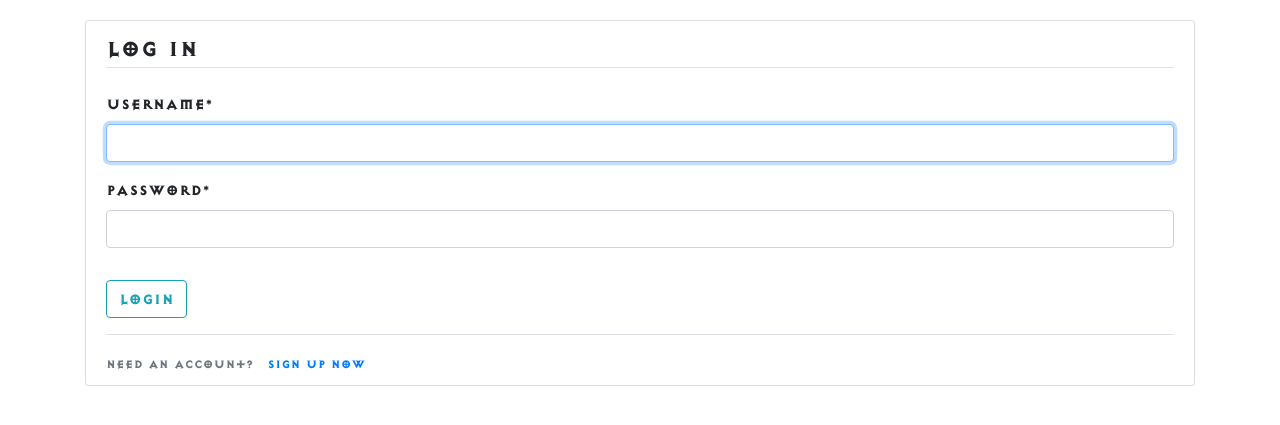
After one commit to Alschn/DoNotExpire, a Django app: page /login/ in a window 1280 px wide. The commit adds this page. Shown: the top 425 px of the page. Run offline with Django 3.2, Linux system fonts and the light colour scheme; some libraries are stand-ins or nearby versions.

Commit message:
Add login/register forms
Added forms and their corresponding routes, new templates and simple styling.

```diff
--- a/DoNotExpire/manager/static/manager/style.css
+++ b/DoNotExpire/manager/static/manager/style.css
@@ -11,3 +11,12 @@
     margin: 0;
     font-family: 'Diablo Heavy';
 }
+
+.content-section {
+    margin-top: 20px;
+    background: #ffffff;
+    padding: 10px 20px;
+    border: 1px solid #dddddd;
+    border-radius: 3px;
+    margin-bottom: 20px;
+}
--- /dev/null
+++ b/DoNotExpire/manager/templates/manager/base.html
@@ -0,0 +1,24 @@
+{% load static %}
+<!DOCTYPE html>
+<html lang="en">
+<head>
+    <meta charset="UTF-8">
+    <meta name="viewport" content="width=device-width, initial-scale=1.0">
+    <!-- Bootstrap -->
+    <link rel="stylesheet" href="https://stackpath.bootstrapcdn.com/bootstrap/4.5.2/css/bootstrap.min.css" integrity="sha384-JcKb8q3iqJ61gNV9KGb8thSsNjpSL0n8PARn9HuZOnIxN0hoP+VmmDGMN5t9UJ0Z" crossorigin="anonymous">
+    <!-- CSS -->
+    {% block css_links %}
+    <link rel="stylesheet" href="{% static 'manager/style.css' %}">
+    {% endblock css_links %}
+    <!-- Favicon -->
+    <link rel="icon" href="{% static 'manager/diablo.ico' %}">
+    <title>DoNotExpire</title>
+</head>
+
+<body>
+    <div class="container">
+    {% block main %}
+    {% endblock main %}
+    </div>
+</body>
+</html>
--- /dev/null
+++ b/DoNotExpire/profiles/templates/profiles/login.html
@@ -0,0 +1,24 @@
+{% extends 'manager/base.html' %}
+
+{% load crispy_forms_tags %}
+
+{% block main %}
+    <div class="content-section">
+    <form action="" method="POST">
+        {% csrf_token %}
+        <fieldset class="form-group">
+            <legend class="border-bottom mb-4">Log In</legend>
+            {{ form|crispy }}
+        </fieldset>
+        <div class="form-group">
+            <button class="btn btn-outline-info" type="submit">Login</button>
+        </div>
+    </form>
+
+    <div class="border-top pt-3">
+        <small class="text-muted">
+            Need an account? <a href="{% url 'login' %}" class="ml-2">Sign Up Now</a>
+        </small>
+    </div>
+    </div>
+{% endblock main %}
--- a/DoNotExpire/urls.py
+++ b/DoNotExpire/urls.py
@@ -19,10 +19,14 @@ from django.urls import path, include
 from django.conf import settings
 from django.conf.urls.static import static
 from DoNotExpire.manager import views as manager_views
+from DoNotExpire.profiles import views as profiles_views
 
 urlpatterns = [
     path('admin/', admin.site.urls),
     path('', include('DoNotExpire.manager.urls')),
+    path('login/', auth_views.LoginView.as_view(template_name='profiles/login.html'), name='login'),
+    path('logout/', auth_views.LogoutView.as_view(template_name='profiles/logout.html'), name='logout'),
+    path('register/', profiles_views.register, name='register'),
 ]
 
 if settings.DEBUG:
```
Also changed, not shown: DoNotExpire/manager/templates/manager/index.html (+5 -19 lines), DoNotExpire/profiles/templates/profiles/logout.html (added, +10 -0 lines), DoNotExpire/profiles/templates/profiles/register.html (added, +24 -0 lines).
